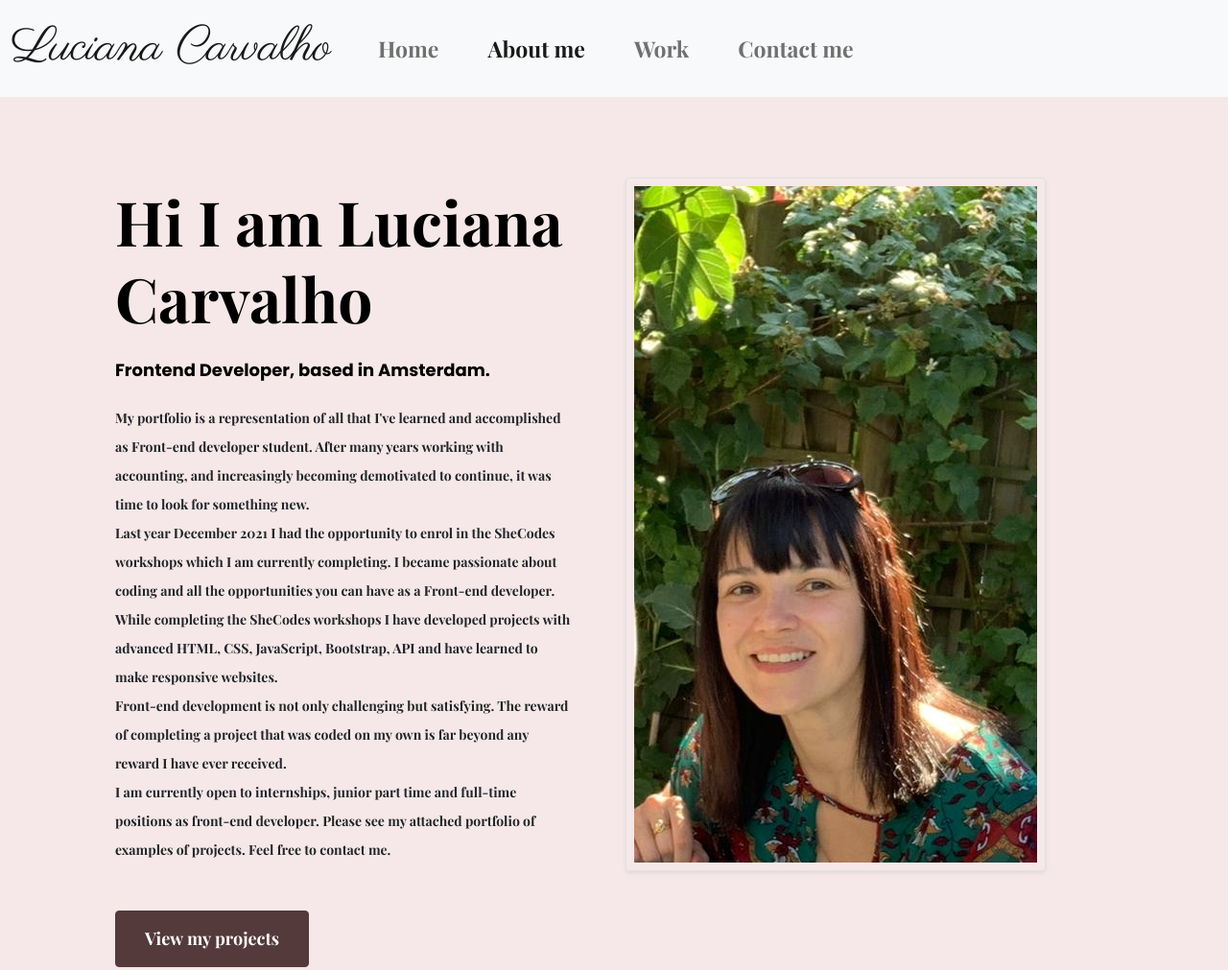
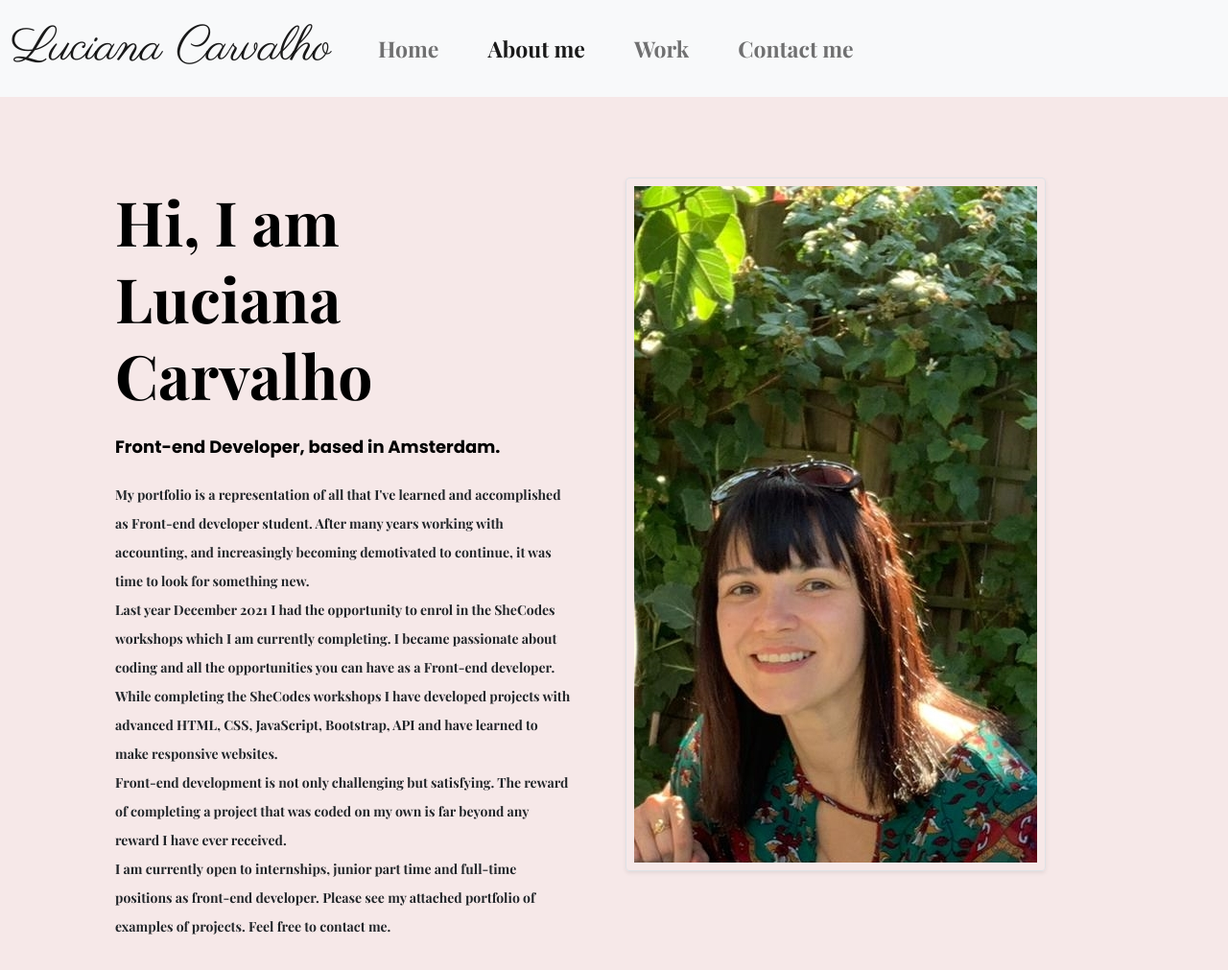
Before and after one commit to Luniau/Luciana-Portfolio, a plain HTML site: page about.html in a window 1280 px wide. Shown: the top 1011 px of the page at 96% size. Drawn offline with nearby package versions, Linux system fonts and the light colour scheme.

Commit message:
Final adjustments

```diff
--- a/about.html
+++ b/about.html
@@ -65,8 +65,8 @@
       <div class="row">
         <div class="col-lg-6">
           <div class="content">
-            <h1 class="mb-4">Hi I am Luciana Carvalho</h1>
-            <h2 class="mb-4">Frontend Developer, based in Amsterdam.</h2>
+            <h1 class="mb-4">Hi, I am Luciana Carvalho</h1>
+            <h2 class="mb-4">Front-end Developer, based in Amsterdam.</h2>
             <p class="mb-5">
               My portfolio is a representation of all that I've learned and accomplished as Front-end developer student. After many years working with accounting, and increasingly becoming demotivated to continue, it was time to look for something new.
                <br> Last year December 2021 I had the opportunity to enrol in the SheCodes workshops which I am currently completing. I became passionate about coding and all the opportunities you can have as a Front-end developer.
```
